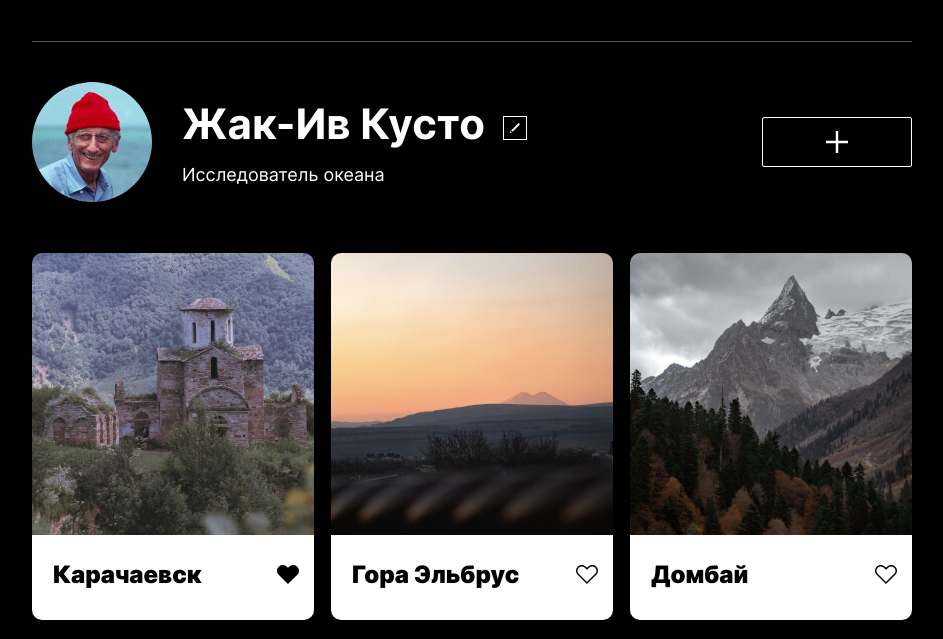
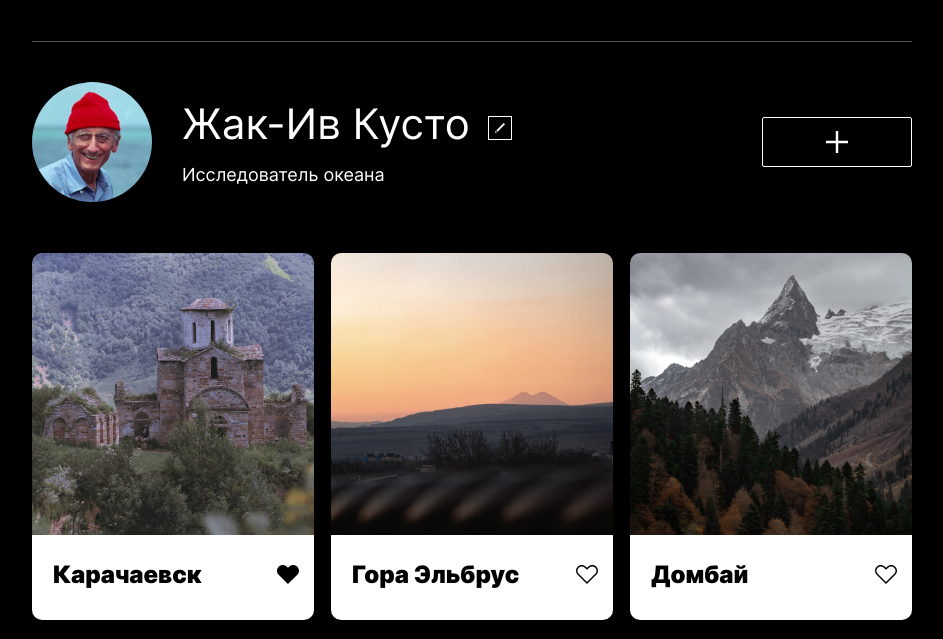
Before and after one commit to Ivan-Antipenko/mesto-project, a plain HTML site: page index.html in a window 1280 px wide. Shown: the part 81-720 px from the top of the page, without its empty margins (168-1111 px from the left). Drawn offline with Linux system fonts and the light colour scheme; files whose address does not match are found by name.

Commit message:
Исправил файл README и шрифты

```diff
--- a/blocks/profile/__about/profile__about.css
+++ b/blocks/profile/__about/profile__about.css
@@ -3,6 +3,7 @@
   margin: 16px 0 0 0;
   font-size: 18px;
   line-height: 21.78px;
+  font-weight: 400;
 }
 
 @media screen and (max-width:768px){
--- a/blocks/profile/__name/profile__name.css
+++ b/blocks/profile/__name/profile__name.css
@@ -1,6 +1,7 @@
 .profile__name {
   font-size: 42px;
   line-height: 48px;
+  font-weight: 500;
   margin: 0;
   grid-column: 1;
   grid-row: 1;
--- a/vendor/fonts/fonts.css
+++ b/vendor/fonts/fonts.css
@@ -2,22 +2,21 @@
     font-family: "Inter";
     font-style: normal;
     font-weight: 400;
-    src: url(./Inter/Inter-Regular.woff2) format("woff2");
-    src: url(./Inter/Inter-Regular.woff) format("woff");
+    src: url(./Inter/Inter-Medium.woff2) format("woff2");
+    src: url(./Inter/Inter-Medium.woff) format("woff");
 }
 
 @font-face {
     font-family: "Inter";
     font-style: normal;
-    font-weight: bold;
-    src: url(./Inter/Inter-Bold.woff2)format("woff2");
-    src: url(./Inter/Inter-Bold.woff)format("woff");
+    src: url(./inter/Inter-Regular.woff2) format("woff2");
+    src: url(./inter/Inter-Regular.woff) format("woff");
 }
 
 @font-face {
     font-family: "Inter";
     font-style: normal;
     font-weight: 900;
-    src: url(./Inter/Inter-Black.woff2)format("woff2");
-    src: url(./Inter/Inter-Black.woff)format("woff");
+    src: url(./inter/Inter-Black.woff2)format("woff2");
+    src: url(./inter/Inter-Black.woff)format("woff");
 }
```
Also changed, not shown: README.md, vendor/fonts/inter/Inter-Bold.woff (deleted), vendor/fonts/inter/Inter-Bold.woff2 (deleted), vendor/fonts/inter/Inter-Medium.woff (added), vendor/fonts/inter/Inter-Medium.woff2 (added).
